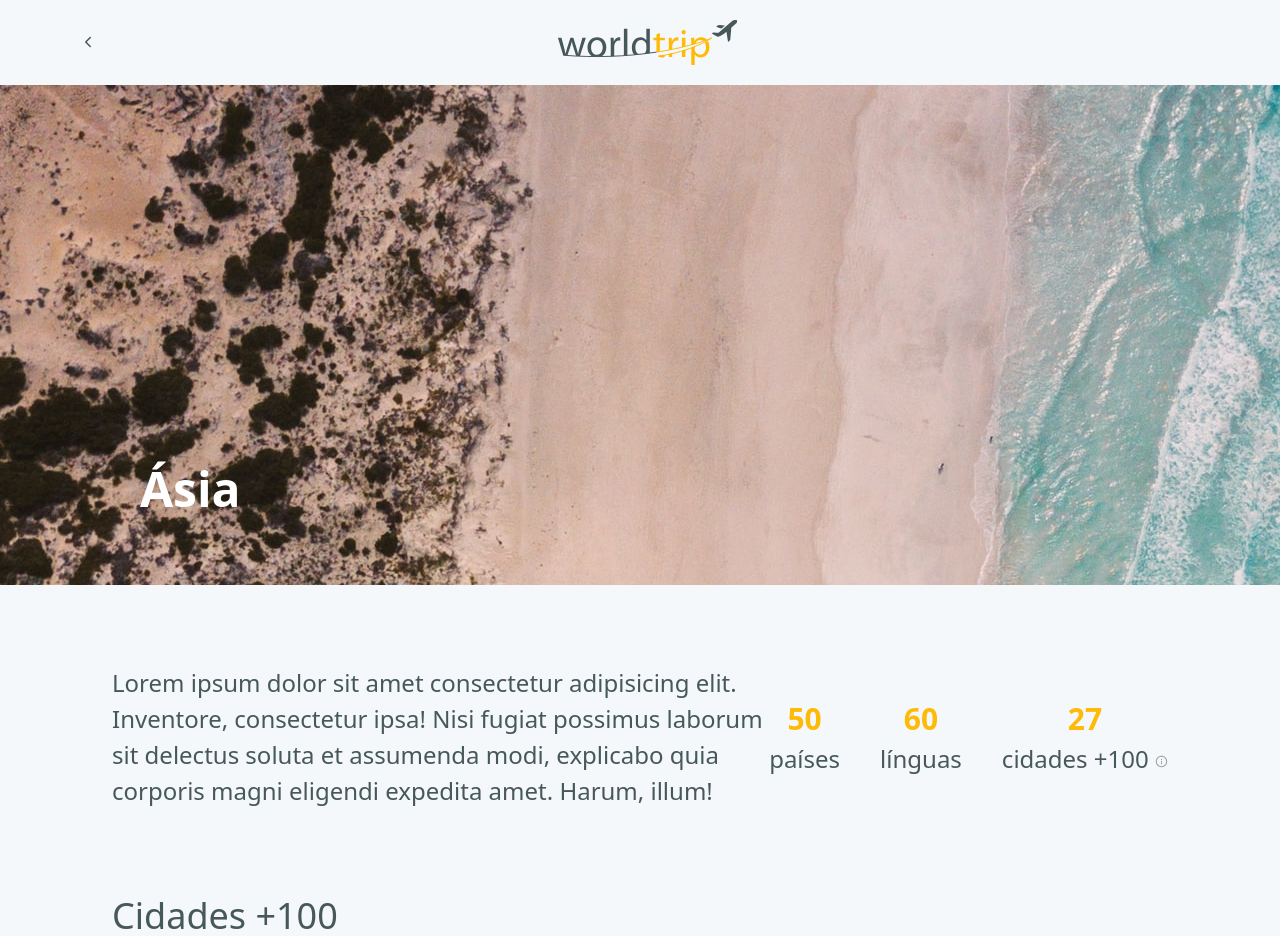
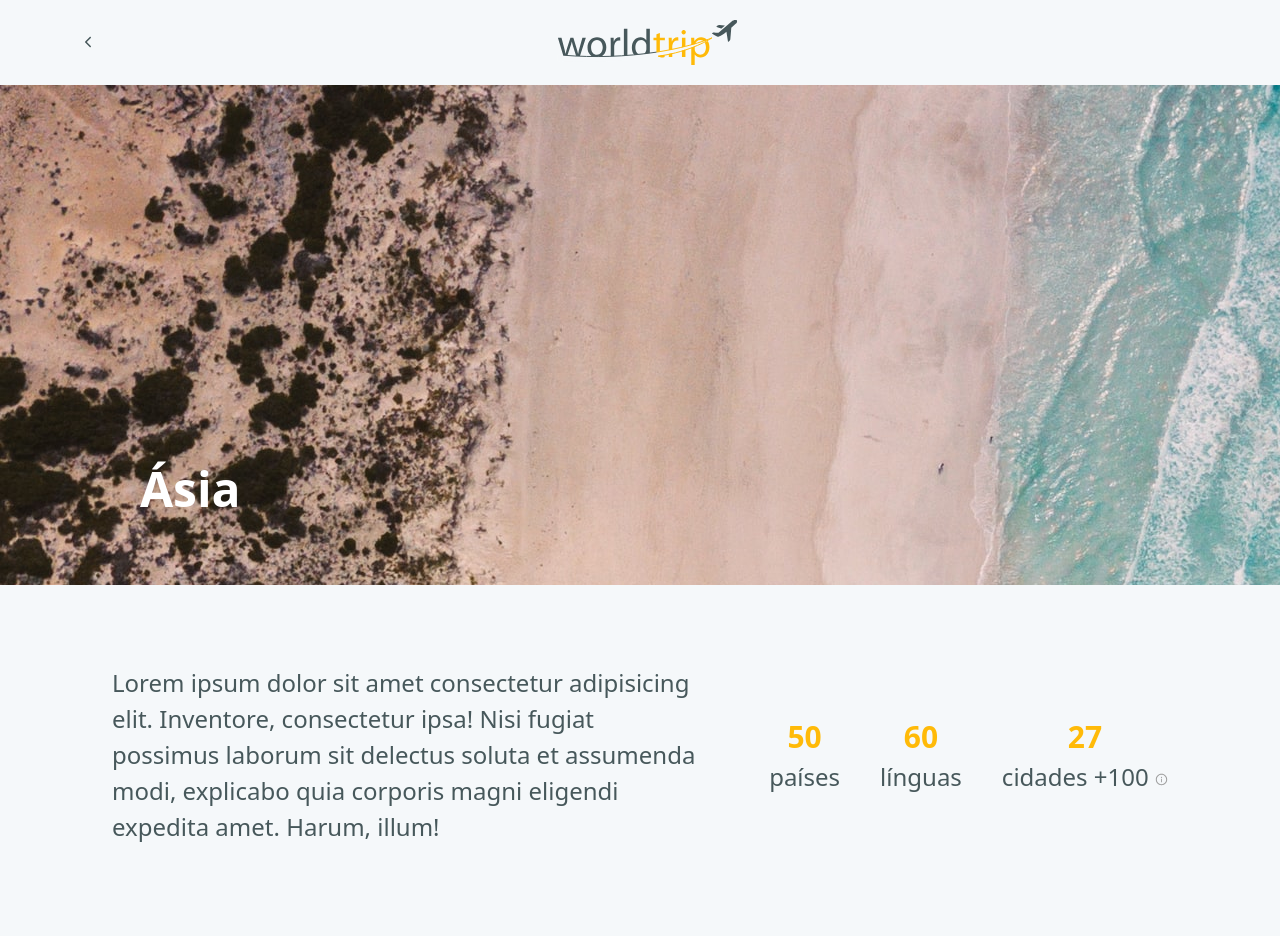
Before and after one commit to GabrielDVpereira/ignite-challenge-06, a Next.js app: page /asia in a window 1280 px wide. Shown: the top 936 px of the page. Built offline with nearby package versions, Linux system fonts and the light colour scheme.

Commit message:
feat: adjust continent info spacing

```diff
--- a/src/compoents/organisms/ContinentInfo.tsx
+++ b/src/compoents/organisms/ContinentInfo.tsx
@@ -3,7 +3,7 @@ import { TextWithDescription } from '../molecules'
 
 export function ContinentInfo() {
   return (
-    <HStack spacing="10" mt={['16px', '0']}>
+    <HStack spacing="10" mt={['16px', '0']} ml={['0', '70px']}>
       <TextWithDescription text="50" description="países" />
       <TextWithDescription text="60" description="línguas" />
       <TextWithDescription
```
